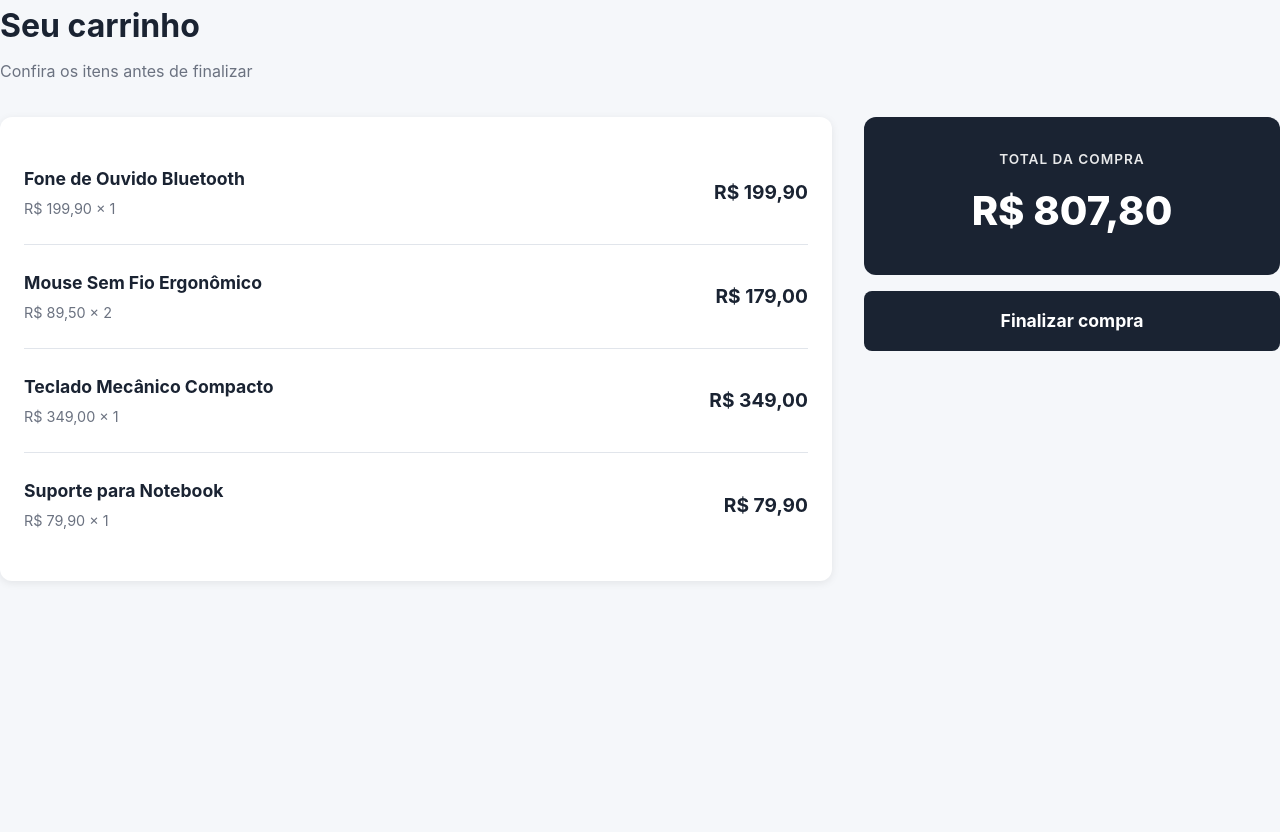
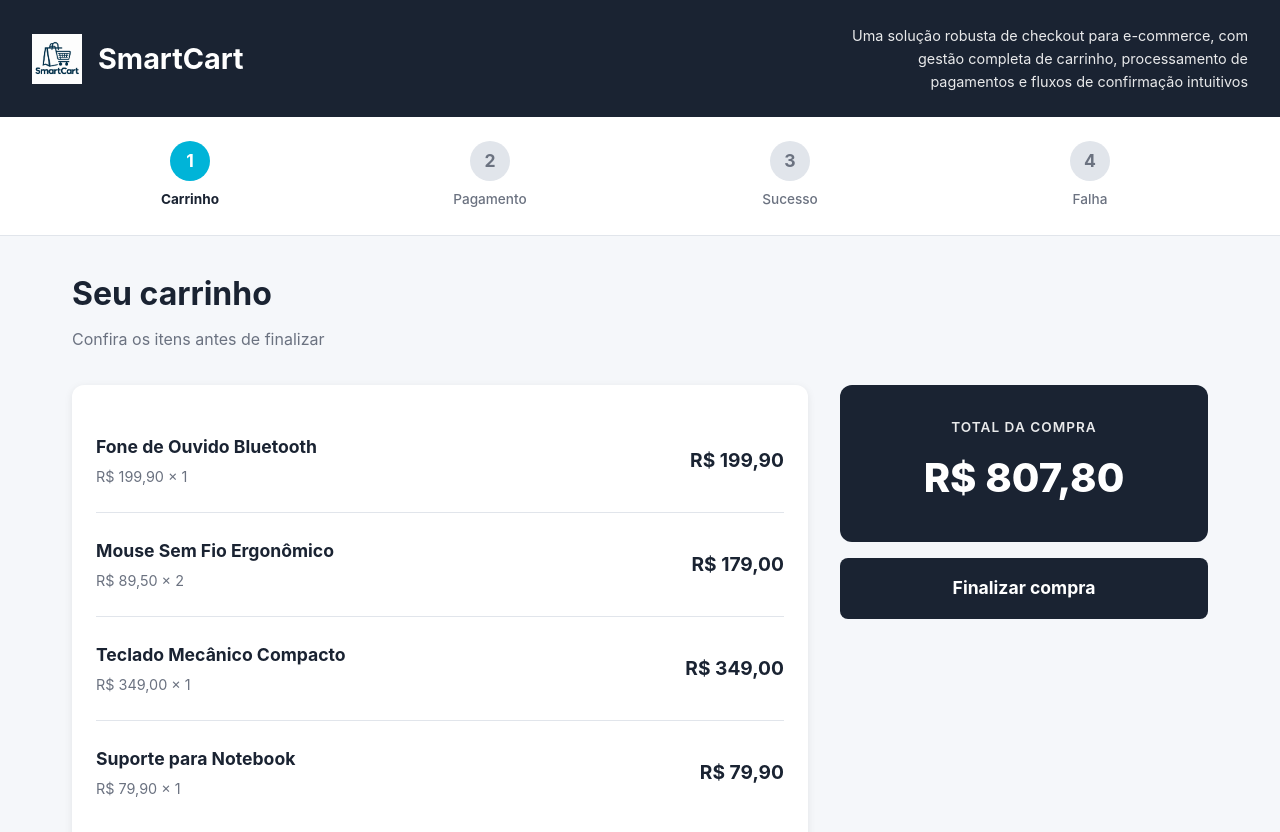
Before and after one commit to Betsy-hm/Smart-Cart-react, a React (Vite) app: page / in a window 1280 px wide. Shown: the top 832 px of the page. Before the commit the page ends 800 px from the top, so only its background shows below. Built offline with nearby package versions, Linux system fonts and the light colour scheme.

Commit message:
adiciona cabecalho e indicador de etapas

```diff
--- a/src/App.jsx
+++ b/src/App.jsx
@@ -1,18 +1,67 @@
-import { BrowserRouter, Routes, Route } from 'react-router-dom';
+import { BrowserRouter, Routes, Route, useLocation } from 'react-router-dom';
 import Carrinho from './pages/Carrinho';
 import Pagamento from './pages/Pagamento';
 import Sucesso from './pages/Sucesso';
 import Falha from './pages/Falha';
+import logo from './assets/img/logo.png';
+const Header = () => (
+  <header className="header">
+    <img src={logo} alt="SmartCart" className="header-logo" />
+    <h1 className="header-titulo">SmartCart</h1>
+    <p className="header-descricao">
+      Uma solução robusta de checkout para e-commerce, com gestão completa de carrinho, processamento de pagamentos e fluxos de confirmação intuitivos
+    </p>
+  </header>
+);
+
+const Stepper = () => {
+  const location = useLocation();
+  const path = location.pathname;
+
+  const steps = [
+    { path: '/', label: 'Carrinho', icon: '1' },
+    { path: '/pagamento', label: 'Pagamento', icon: '2' },
+    { path: '/sucesso', label: 'Sucesso', icon: '3' },
+    { path: '/falha', label: 'Falha', icon: '4' }
+  ];
+
+  const currentIndex = steps.findIndex((s) => s.path === path);
+
+  return (
+    <div className="stepper">
+      <div className="stepper-container">
+        {steps.map((step, index) => {
+          let className = 'stepper-item';
+          if (index < currentIndex) className += ' concluido';
+          if (index === currentIndex) className += ' ativo';
+
+          return (
+            <div key={step.path} className={className}>
+              <div className="stepper-icon">{step.icon}</div>
+              <span className="stepper-label">{step.label}</span>
+            </div>
+          );
+        })}
+      </div>
+    </div>
+  );
+};
 
 function App() {
   return (
     <BrowserRouter>
+      <div className="app-container">
+        <Header />
+        <Stepper />
+        <main className="main-content">
           <Routes>
             <Route path="/" element={<Carrinho />} />
             <Route path="/pagamento" element={<Pagamento />} />
             <Route path="/sucesso" element={<Sucesso />} />
             <Route path="/falha" element={<Falha />} />
           </Routes>
+        </main>
+      </div>
     </BrowserRouter>
   );
 }
```
Lines whose indentation alone changed are shown as unchanged.
